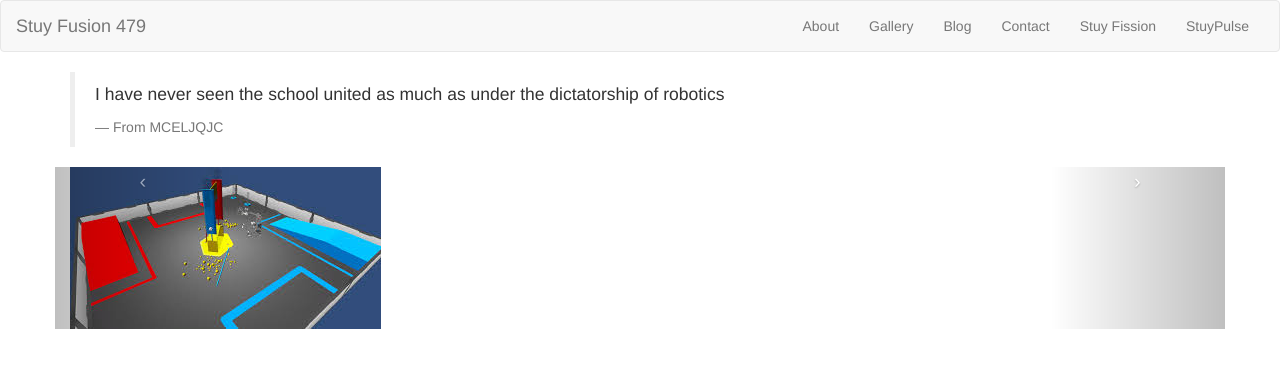
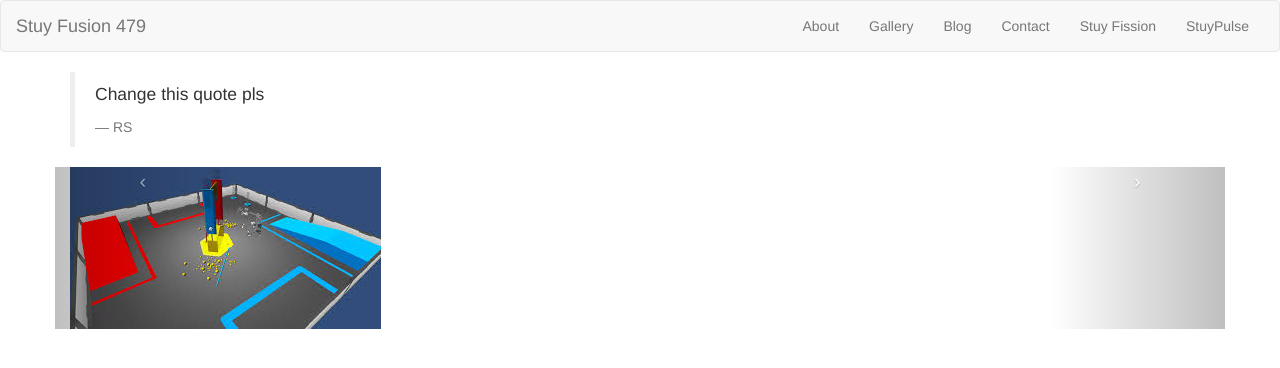
Before and after one commit to stuyfusion/stuyfusion.github.io, a Jekyll site: the page built from index.html, in a window 1280 px wide. Shown: the top 368 px of the page. Built offline with Jekyll 4.4.1, drawn with Linux system fonts in a browser that asks for light colours; nearby versions of some CDN libraries.

Commit message:
Changed some stuff

```diff
--- a/index.html
+++ b/index.html
@@ -4,8 +4,8 @@ layout: default
 
 <div class="container">
   <blockquote>
-    <p>I have never seen the school united as much as under the dictatorship of robotics</p>
-    <footer>From MCELJQJC</footer>
+    <p>Change this quote pls</p>
+    <footer>RS</footer>
   </blockquote>
 </div>
 
@@ -20,8 +20,8 @@ layout: default
   <!-- Items -->
   <div class="carousel-inner">
     <div class="active item"><img src="images/image1.jpg"  alt="" /></div>
-    <div class="item"><img  src="images/image2" alt="" /></div>
-    <div class="item"><img  src="images/image3" alt="" /></div>
+    <div class="item"><img  src="images/image2.jpg" alt="" /></div>
+    <div class="item"><img  src="images/image3.jpg" alt="" /></div>
   </div>
   <!-- Navigation -->
   <a class="carousel-control left" href="#myCarousel" data-slide="prev">&lsaquo;</a>
```
Also changed, not shown: _includes/header.html (indentation only).
